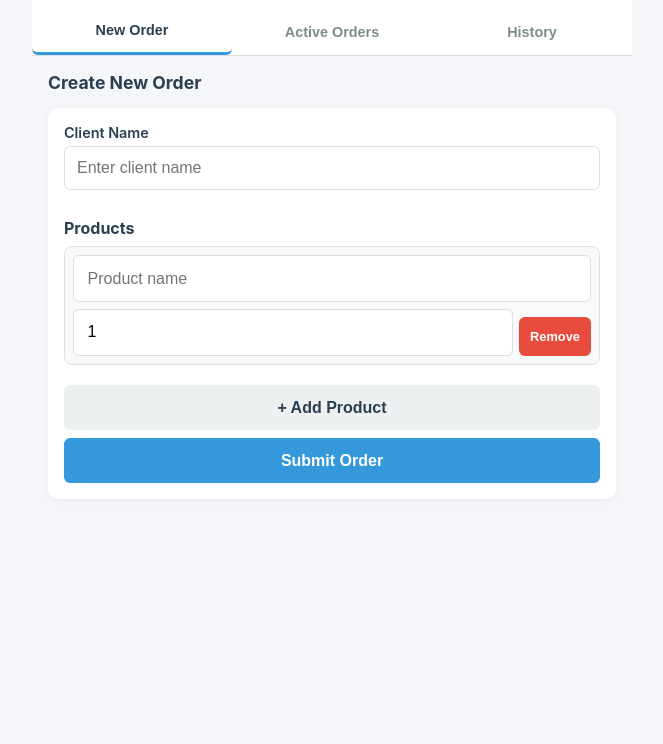
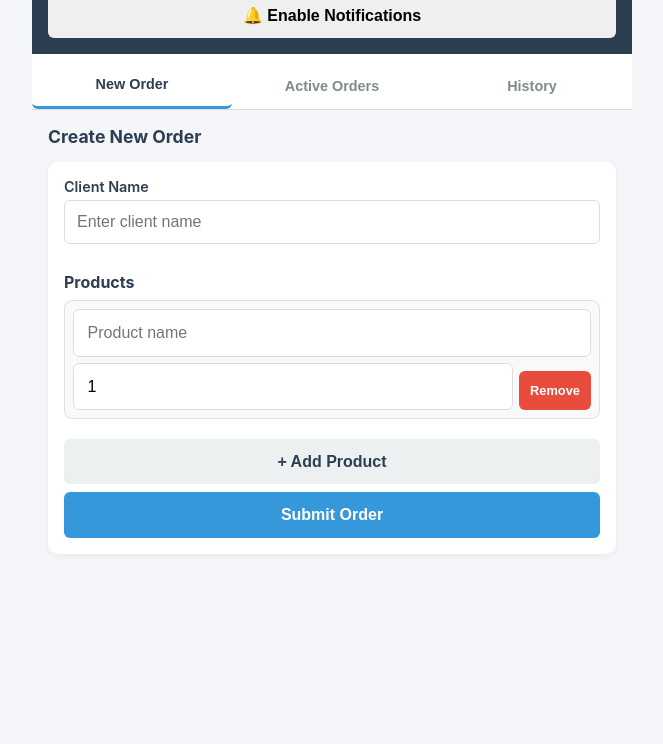
Before and after one commit to Nada-hachem/order-app, a website: page public/index.html in a window 1280 px wide. Shown: the part 56-800 px from the top of the page, without its empty margins (308-971 px from the left). Drawn offline with nearby package versions, Linux system fonts and the light colour scheme; no server answers.

Commit message:
Add notification button to Order Manager header

```diff
--- a/public/index.html
+++ b/public/index.html
@@ -10,8 +10,11 @@
 <body>
   <div id="app">
     <header class="app-header">
-      <h1>Order Manager</h1>
-    </header>
+  <h1>Order Manager</h1>
+  <button id="enableNotifications" class="notification-btn">
+    🔔 Enable Notifications
+  </button>
+</header>
 
     <nav class="tabs">
       <button class="tab active" data-tab="new">New Order</button>
```
